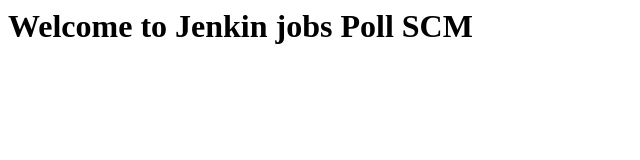
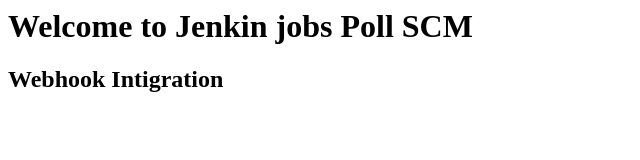
Before and after one commit to Dayanand1982/webserver-text, a plain HTML site: page index.html in a window 1280 px wide. Shown: the whole page, without its empty margins (0-640 px from the left). Drawn offline with Linux system fonts and the light colour scheme.

Commit message:
Update index.html

```diff
--- a/index.html
+++ b/index.html
@@ -1 +1,2 @@
 <h1>Welcome to Jenkin jobs Poll SCM</h1>
+<h2>Webhook Intigration</h2>
```
